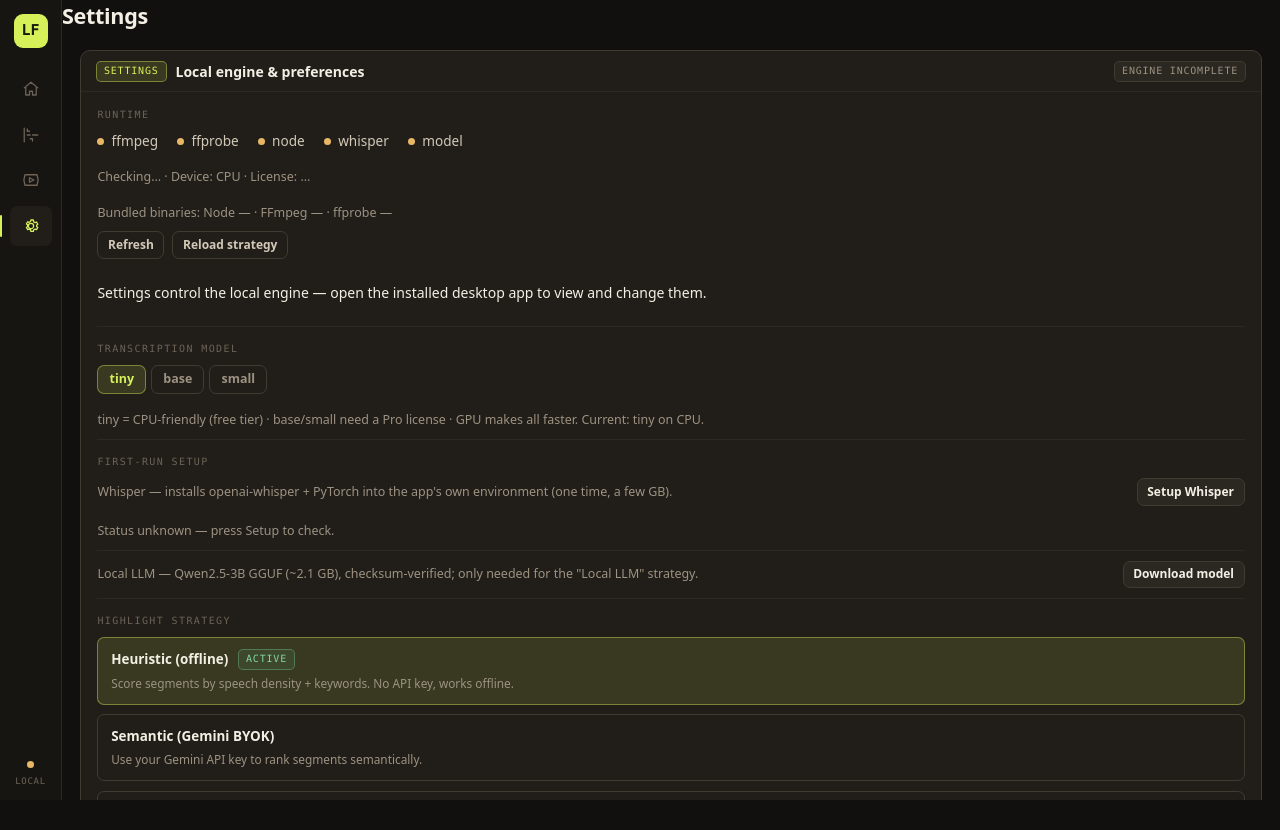
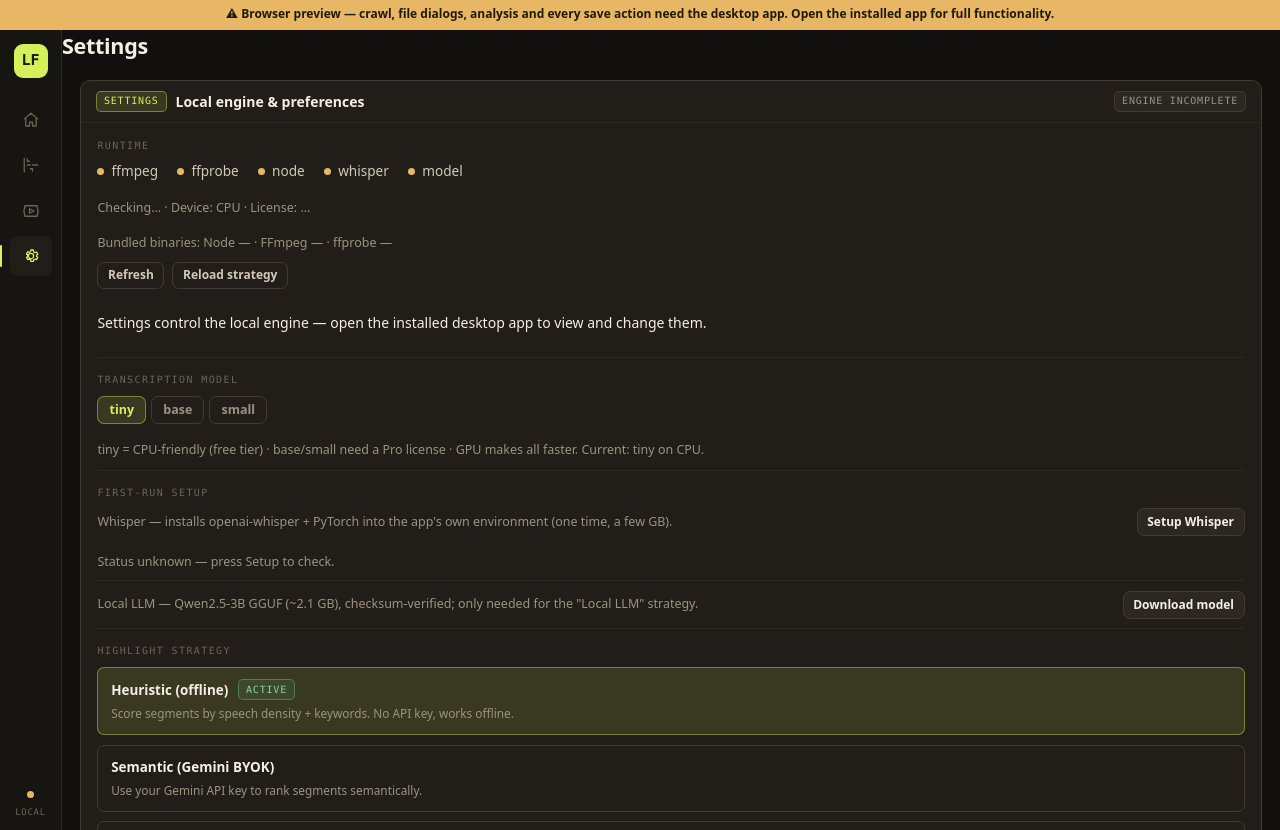
Before and after one commit to Khanh02-vin/local-first-ai-video-studio, a SvelteKit app in the folder apps/web/: page /settings in a window 1280 px wide. Before the commit the page ends 800 px from the top, so only its background shows below. Built offline with nearby package versions, Linux system fonts and the light colour scheme.

Commit message:
ux: global browser-preview banner + friendly guards on every Tauri-only action (settings, studio analyze/render, editor save)

```diff
--- a/apps/web/src/app.css
+++ b/apps/web/src/app.css
@@ -407,3 +407,12 @@ textarea { resize: vertical; min-height: 4.5rem; line-height: 1.5; }
 .strategy-card.on { border-color: var(--volt-line); background: var(--volt-soft); }
 .strategy-card strong { font-size: .84rem; }
 .strategy-card p { margin: 0; font-size: .74rem; color: var(--muted); }
+
+/* ---------- browser-preview banner (never shows inside the desktop shell) ---------- */
+.preview-banner {
+  position: fixed; top: 0; left: 0; right: 0; z-index: 60;
+  background: var(--warn); color: #201a08;
+  font: 600 12px/1.4 var(--font);
+  padding: .4rem .9rem; text-align: center;
+}
+.app.with-banner { padding-top: 1.9rem; }
--- a/apps/web/src/routes/+layout.svelte
+++ b/apps/web/src/routes/+layout.svelte
@@ -1,9 +1,14 @@
 <script lang="ts">
   import "../app.css";
   import { onMount } from "svelte";
-  import { invoke } from "@tauri-apps/api/core";
+  import { invoke, isTauri } from "@tauri-apps/api/core";
   import { page } from "$app/state";
   import Icon from "../lib/icons.svelte";
+
+  // Browser preview (plain tab served by the adapter-node/dev server) has no
+  // Tauri backend — file dialogs, crawl, analysis and every save action need
+  // the desktop shell. Show a persistent banner so dead buttons explain themselves.
+  const browserPreview = typeof window !== "undefined" && !isTauri();
 
   let runtimeReady = $state(false);
 
@@ -34,7 +39,10 @@
 
 <svelte:head><title>Local-first AI Video Studio</title><meta name="description" content="Turn long videos into short clips — 100% on-device." /></svelte:head>
 
-<div class="app">
+{#if browserPreview}
+  <div class="preview-banner" role="note">⚠ Browser preview — crawl, file dialogs, analysis and every <strong>save</strong> action need the desktop app. Open the installed app for full functionality.</div>
+{/if}
+<div class="app" class:with-banner={browserPreview}>
   <nav class="rail" aria-label="Primary">
     <span class="rail-mark" title="Local-first AI Video Studio">LF</span>
     {#each items as item}
--- a/apps/web/src/routes/+page.svelte
+++ b/apps/web/src/routes/+page.svelte
@@ -76,6 +76,7 @@
   }
 
   async function setModel(next: string) {
+    if (!isTauri()) { message = "Model changes apply in the desktop app only."; return; }
     if (modelBusy) return;
     modelBusy = true;
     try { model = await invoke<string>("set_runtime_model", { model: next }); message = `Whisper model: ${model}.`; }
@@ -130,6 +131,7 @@
   }
 
   async function analyze() {
+    if (!isTauri()) { message = "Analysis runs in the desktop app only — this browser preview cannot transcribe."; return; }
     if (!inputPath || !runtimeReady) return;
     const existing = resumableJobs.find((job) => job.input === inputPath && (job.status === "queued" || job.status === "running") && Math.abs((job.rangeStart ?? 0) - analyzeStart) < 0.01 && Math.abs((job.rangeEnd ?? analyzeEnd) - analyzeEnd) < 0.01);
     if (existing && confirm("Continue existing analysis? Cancel = clear this setup and start fresh.")) { await watch(existing.id, true); return; }
@@ -142,6 +144,7 @@
   }
 
   async function render() {
+    if (!isTauri()) { message = "Rendering runs in the desktop app only."; return; }
     const candidate = highlights.find((item) => item.id === selectedId);
     if (!inputPath || !candidate) return;
     outputPath = await save({ defaultPath: "short.mp4", filters: [{ name: "MP4", extensions: ["mp4"] }] }) ?? "";
--- a/apps/web/src/routes/editor/[id]/+page.svelte
+++ b/apps/web/src/routes/editor/[id]/+page.svelte
@@ -1,6 +1,6 @@
 <script lang="ts">
   import { onMount } from "svelte";
-  import { convertFileSrc } from "@tauri-apps/api/core";
+  import { convertFileSrc, isTauri } from "@tauri-apps/api/core";
   import { studioState } from "../../../lib/studio-state.svelte.ts";
   import { captionsFromTranscript, createEditorState, loadTranscriptCaptions, removeCaption, updateAspectRatio, updateHook, updateRange, upsertCaption, type EditorState } from "../../../../../../packages/editor-core/index.ts";
   import type { Highlight } from "../../../../../../packages/contracts/highlight.ts";
@@ -132,7 +132,7 @@
   function setCaptionText(text: string) { if (!activeCaption) return; draftCaption = text; try { state = upsertCaption(state, { ...activeCaption, text }); studioState.plan = state.plan; } catch { /* validation follows the contract */ } }
   function addCaption() { const start = Math.max(range.start, Math.min(currentTime, range.end - 0.5)); const caption: Caption = { id: `caption-${Date.now()}`, text: "New caption", start, end: Math.min(range.end, start + 2.5) }; state = upsertCaption(state, caption); activeCaptionId = caption.id; draftCaption = caption.text; studioState.plan = state.plan; }
   function deleteCaption() { if (!activeCaption) return; state = removeCaption(state, activeCaption.id); activeCaptionId = state.plan.captions[0]?.id ?? ""; studioState.plan = state.plan; }
-  function save() { saved = true; studioState.plan = state.plan; setTimeout(() => saved = false, 1200); }
+  function save() { if (!isTauri()) { saved = false; return; } saved = true; studioState.plan = state.plan; setTimeout(() => saved = false, 1200); }
   function updateHookText(text: string) { if (!state.plan.hook) return; try { state = updateHook(state, { ...state.plan.hook, text }); studioState.plan = state.plan; } catch { /* keep current valid hook */ } }
 </script>
 
--- a/apps/web/src/routes/settings/+page.svelte
+++ b/apps/web/src/routes/settings/+page.svelte
@@ -26,6 +26,7 @@ let llmModelBusy = $state(false);
 let pollTimer: ReturnType<typeof setInterval> | undefined;
 
 async function setupWhisper() {
+  if (!isTauri()) { message = "Whisper setup runs in the desktop app only."; return; }
   whisperBusy = true;
   try { await invoke("bootstrap_whisper"); await pollWhisper(); }
   catch (error) { message = `Whisper setup failed: ${String(error)}`; whisperBusy = false; }
@@ -36,6 +37,7 @@ async function pollWhisper() {
   if (progress?.done) { whisperBusy = false; await refresh(); message = progress.error ? `Whisper setup error: ${progress.error}` : "Whisper is ready."; }
 }
 async function downloadModel() {
+  if (!isTauri()) { message = "Model download runs in the desktop app only."; return; }
   llmModelBusy = true;
   try { await invoke("download_llm_model"); await pollModel(); }
   catch (error) { message = `Model download failed: ${String(error)}`; llmModelBusy = false; }
@@ -70,6 +72,7 @@ async function reloadSetupState() {
   }
 
   async function saveStrategy(next: string, key: string, llamaUrl: string, llamaModel: string) {
+    if (!isTauri()) { message = "Strategy changes apply in the desktop app only."; return; }
     strategyBusy = true;
     try {
       strategy = await invoke<string>("set_highlight_strategy", { strategy: next, geminiApiKey: key, localLlmBaseUrl: llamaUrl, localLlmModel: llamaModel });
@@ -87,6 +90,7 @@ async function reloadSetupState() {
   }
 
   async function setModel(next: string) {
+    if (!isTauri()) { message = "Model changes apply in the desktop app only."; return; }
     modelBusy = true;
     try { model = await invoke<string>("set_runtime_model", { model: next }); message = `Model set to ${model}.`; }
     catch (error) { message = `Model change failed: ${String(error)}`; }
```
